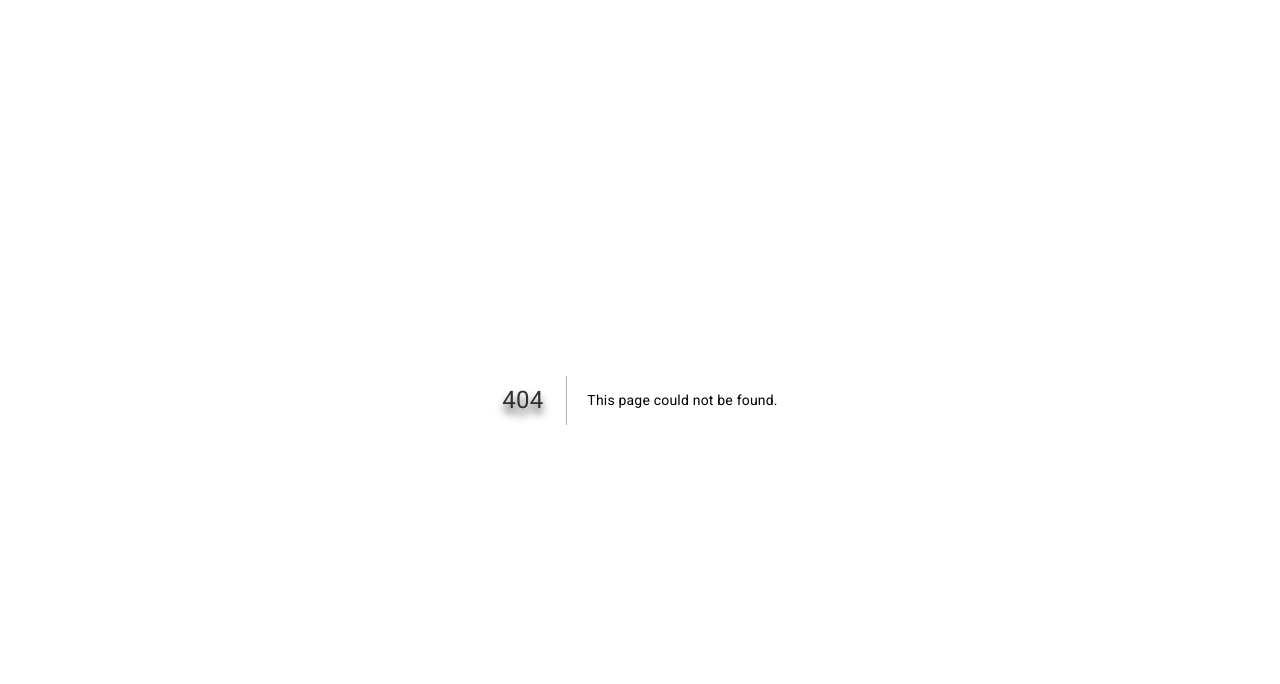
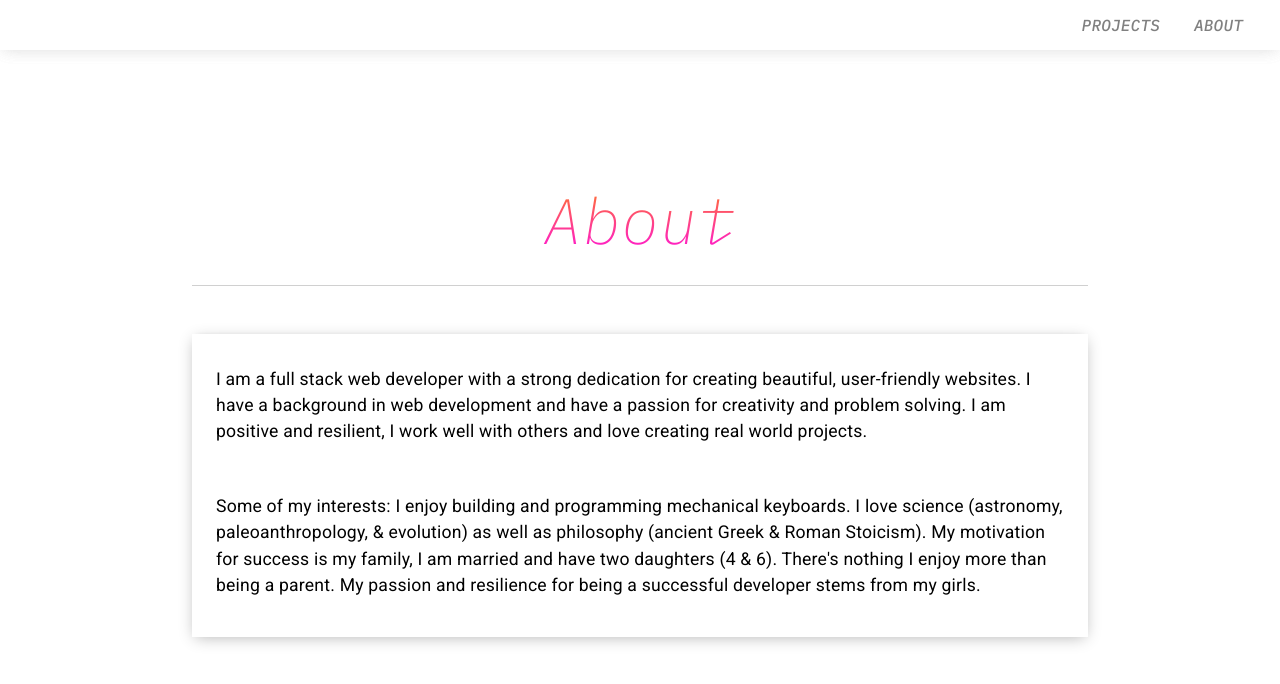
Before and after one commit to AaronGabriel147/project-gallery, a Next.js app: page /about in a window 1280 px wide. Before the commit this address had no page. Shown: the top 684 px of the page. Built offline with nearby package versions, Linux system fonts and the light colour scheme.

Commit message:
footer and about pages added

```diff
--- /dev/null
+++ b/pages/Footer.js
@@ -0,0 +1,10 @@
+
+export default function Footer() {
+    return (
+        <div className="about-footer">
+            <div className="line"></div>
+            <p id="footer-txt">Created by Aaron Gabriel</p>
+            <a id="footer-txt" href="https://github.com/AaronGabriel147/project-gallery">This web app was built with Next.js and has all of the 'Next/Future/Image' optimizations for extremely fast load times.</a>
+        </div >
+    )
+}
--- /dev/null
+++ b/pages/NavBar.js
@@ -0,0 +1,22 @@
+import Link from 'next/link'
+
+
+function NavBar() {
+    return (
+        <div className="nav">
+            <ul className="nav">
+
+                <Link href="/">
+                    <li>PROJECTS</li>
+                </Link>
+
+                <Link href="/about">
+                    <li>ABOUT</li>
+                </Link>
+
+            </ul>
+        </div >
+    )
+}
+
+export default NavBar
--- /dev/null
+++ b/pages/about.js
@@ -0,0 +1,35 @@
+import Footer from "./footer";
+import NavBar from "./NavBar";
+
+
+
+export default function About() {
+    return (
+        <div className="app">
+            <NavBar />
+            <h1 id="about-h1">About</h1>
+            <div className="line"></div>
+
+            <div className="about-card">
+                <p>I am a full stack web developer with a strong dedication for creating beautiful, user-friendly websites. I have a background in web development and have a passion for creativity and problem solving. I am positive and resilient, I work well with others and love creating real world projects.</p>
+
+                <p>Some of my interests: I enjoy building and programming mechanical keyboards. I love science (astronomy, paleoanthropology, & evolution) as well as philosophy (ancient Greek & Roman Stoicism). My motivation for success is my family, I am married and have two daughters (4 & 6). There's nothing I enjoy more than being a parent. My passion and resilience for being a successful developer stems from my girls.</p>
+            </div>
+
+            {/* <div className="about-card">
+                <p>I am a full stack web developer with a strong dedication for creating beautiful, user-friendly websites. I have a background in web development and have a passion for creativity and problem solving. I am positive and resilient, I work well with others and love creating real world projects.</p>
+
+                <p>Some of my interests: I enjoy building and programming mechanical keyboards. I love science (astronomy, paleoanthropology, & evolution) as well as philosophy (ancient Greek & Roman Stoicism). My motivation for success is my family, I am married and have two daughters (4 & 6). There's nothing I enjoy more than being a parent. My passion and resilience for being a successful developer stems from my girls.</p>
+            </div>
+
+
+            <div className="about-card">
+                <p>I am a full stack web developer with a strong dedication for creating beautiful, user-friendly websites. I have a background in web development and have a passion for creativity and problem solving. I am positive and resilient, I work well with others and love creating real world projects.</p>
+
+                <p>Some of my interests: I enjoy building and programming mechanical keyboards. I love science (astronomy, paleoanthropology, & evolution) as well as philosophy (ancient Greek & Roman Stoicism). My motivation for success is my family, I am married and have two daughters (4 & 6). There's nothing I enjoy more than being a parent. My passion and resilience for being a successful developer stems from my girls.</p>
+            </div>
+
+            <Footer /> */}
+        </div >
+    )
+}
--- a/styles/Home.module.css
+++ b/styles/Home.module.css
@@ -1,4 +1,4 @@
-.container {
+/* .container {
   padding: 0 2rem;
 }
 
@@ -126,4 +126,4 @@
   .logo img {
     filter: invert(1);
   }
-}
+} */
--- a/styles/globals.css
+++ b/styles/globals.css
@@ -1,6 +1,9 @@
 @import url('https://fonts.googleapis.com/css2?family=Roboto:wght@100;400;700&display=swap');
 
-@import url('https://fonts.googleapis.com/css2?family=IBM+Plex+Mono:ital,wght@1,500&display=swap');
+/* animated bg */
+/* https://codepen.io/AaronGabriel/pen/yLKwjEd */
+
+@import url('https://fonts.googleapis.com/css2?family=IBM+Plex+Mono:ital,wght@1,100;1,200;1,500&display=swap');
 
 ::-webkit-scrollbar {
   width: 10px;
@@ -34,14 +37,13 @@
   letter-spacing: 0.2px;
   line-height: 1.5;
   font-family: roboto, sans-serif;
-  /* border: 3px solid rgb(71, 0, 212); */
-  /* color: white; */
+  list-style-type: none;
+  /* border: 1px solid rgb(132, 93, 212); */
 }
 
 body {
   height: 100vh;
   background-attachment: fixed;
-  margin-bottom: 9rem;
   background-position: center;
   min-height: -webkit-fill-available;
   background-color: #ffffff;
@@ -50,47 +52,45 @@ body {
 }
 
 .app {
+  position: relative;
   display: flex;
   flex-direction: column;
   align-items: center;
   justify-content: center;
+  min-height: 100vh;
 }
 
 h1 {
-  font-weight: 100;
+  /* font-weight: 100; */
   color: rgb(48, 48, 48);
-  font-size: 2rem;
+  font-size: 4rem;
   word-spacing: 0.3rem;
-  margin-top: 2rem;
-  text-shadow: 0px 7px 8px rgba(0, 0, 0, 0.694);
+  margin-top: 4.5rem;
+  padding: 1px;
+  /* text-shadow: 0px 7px 8px rgba(0, 0, 0, 0.694); */
   /* margin-bottom: 2rem; */
-  text-transform: uppercase;
+  /* text-transform: uppercase; */
+
+  font-weight: 200;
+  font-family: 'IBM Plex Mono', monospace;
+  font-style: italic;
+  background-image: linear-gradient(#ff8c00, fuchsia);
+  -webkit-background-clip: text;
+  color: transparent;
 }
 
 
 .line {
   border-top: solid 1px;
-  color: black;
-  width: 80vw;
-  max-width: 900px;
-  margin-top: 2rem;
-  margin-bottom: 2rem;
+  color: rgba(0, 0, 0, 0.183);
+  width: 100%;
+
+  max-width: 70%;
+  margin-top: 1rem;
+  margin-bottom: 1rem;
+
   /* box-shadow: 0px 1px 9px #605f5f; */
 }
-
-#title {
-  margin-top: 2.5rem;
-  height: 100%;
-  font-size: 1rem;
-  font-weight: 500;
-  display: flex;
-  justify-content: center;
-  align-items: center;
-  margin-left: 1rem;
-  margin-right: 1rem;
-  /* border: solid blue; */
-}
-
 
 p {
   /* border: solid #282c34; */
@@ -105,27 +105,6 @@ p {
   padding-right: 1rem;
 }
 
-
-
-/* old */
-/* .card {
-  width: 70vw;
-  max-height: 100vh;
-  position: relative;
-  margin-top: 2rem;
-  margin-bottom: 4rem;
-  padding: 6px 6px 6px 6px;
-  display: flex;
-  flex-flow: column nowrap;
-  justify-content: center;
-  border: 1px solid rgb(155, 155, 155);
-  box-shadow: 0 10px 15px -3px rgba(0, 0, 0, 0.708),
-    0 9px 6px -4px rgb(0 0 0 / 0.1);
-  background: rgba(0, 0, 0, 0.082);
-  backdrop-filter: saturate(10%) blur(7px);
-} */
-
-/* new */
 .card {
   width: 80%;
   height: 100%;
@@ -142,16 +121,16 @@ p {
   backdrop-filter: saturate(10%) blur(7px);
 }
 
+.card:hover {
+  box-shadow: 0 3px 15px -3px rgba(44, 71, 226, 0.496);
+  transition: .8s ease-in-out, box-shadow .1s ease-in-out;
+}
 
 
-/* border: solid red; */
-/* min-width: 90%; */
-/* max-height: 90vh; */
 img {
   max-width: 100%;
   height: auto;
 }
-
 
 
 #link {
@@ -162,10 +141,91 @@ img {
   font-family: 'IBM Plex Mono', monospace;
 }
 
+#link:hover {
+  color: rgba(17, 17, 218, 0.746);
+  transition: .2s ease-in-out, box-shadow .1s ease-in-out;
+}
+
+.nav {
+  /* border: solid grey; */
+  /* background-color: rgb(121, 132, 148); */
+  /* border-bottom: solid 1px rgba(238, 237, 237, 0.858); */
+
+  position: absolute;
+  left: 0;
+  top: 0;
+
+  box-shadow: 0 3px 15px -3px rgba(150, 150, 150, 0.161);
+  font-weight: 500;
+  color: grey;
+  width: 100%;
+  height: 50px;
+  display: flex;
+  flex-direction: row;
+  justify-content: flex-end;
+  align-items: center;
+}
+
+ul {
+  padding-right: 20px;
+}
+
+li {
+  font-family: 'IBM Plex Mono', monospace;
+  margin-left: 17px;
+  margin-right: 17px;
+  cursor: pointer;
+  /* text-shadow: 0px 5px 6px rgba(62, 62, 62, 0.184); */
+  transition: .2s ease-in-out;
+}
+
+li:hover {
+  color: rgba(0, 0, 0, 0.748);
+  text-shadow: 0px 7px 8px rgba(0, 0, 0, 0.16);
+}
 
 
+.about-card {
+  width: 70%;
+  height: 100%;
+  margin-top: 2rem;
+  margin-bottom: 4rem;
+  padding: 8px 8px 15px 8px;
+  display: flex;
+  flex-flow: column nowrap;
+  justify-content: center;
+  align-items: center;
+  box-shadow: 0 3px 15px -3px rgba(0, 0, 0, 0.3),
+    0 -2px 6px -4px rgb(0 0 0 / 0.1);
+  background: rgba(255, 255, 255, 0.13);
+  backdrop-filter: saturate(10%) blur(7px);
+}
 
+.about-footer {
+  width: 100%;
+  /* border: solid red; */
+  /* position: absolute; */
+  /* bottom: 0; */
+  display: flex;
+  flex-direction: column;
+  align-items: center;
+  justify-content: center;
+  margin-bottom: 1rem;
+}
 
+#footer-txt {
+  color: rgb(106, 106, 106);
+  font-size: 1rem;
+  margin: 0;
+  margin-left: 1rem;
+  margin-right: 1rem;
+  margin-top: 1rem;
+  margin-top: 1rem;
+}
+
+/* #about-h1 {
+  margin: 0;
+} */
 
 
 @media only screen and (max-width: 1000px) {
@@ -177,4 +237,19 @@ img {
   .link-cont {
     padding-bottom: 10px;
   }
+
+
+  .nav {
+    padding-right: 0;
+    justify-content: center;
+    box-shadow: 0 3px 15px -3px rgba(0, 0, 0, 0.161);
+  }
+
+  .about-card {
+    width: 93%;
+  }
+
+  .line {
+    max-width: 100%;
+  }
 }
```
Also changed, not shown: pages/ImageCards.js (+10 -2 lines), pages/index.js (+10 -9 lines), public/portfolio.jpg (added).
